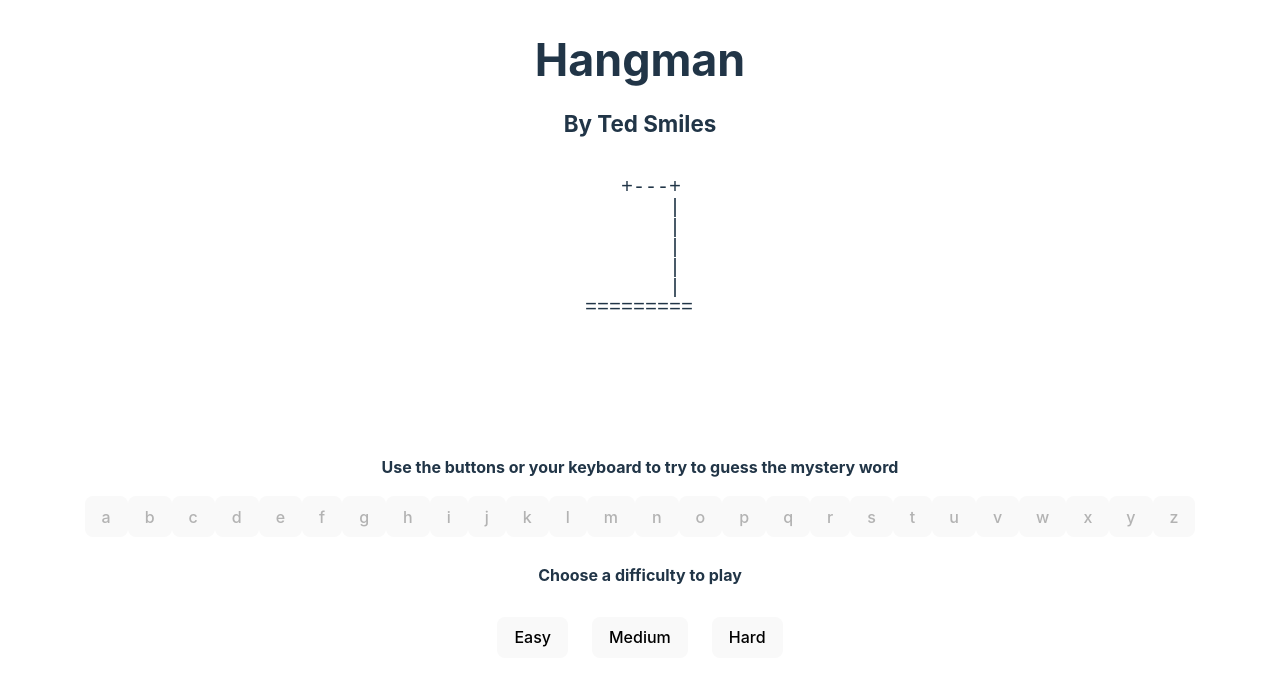
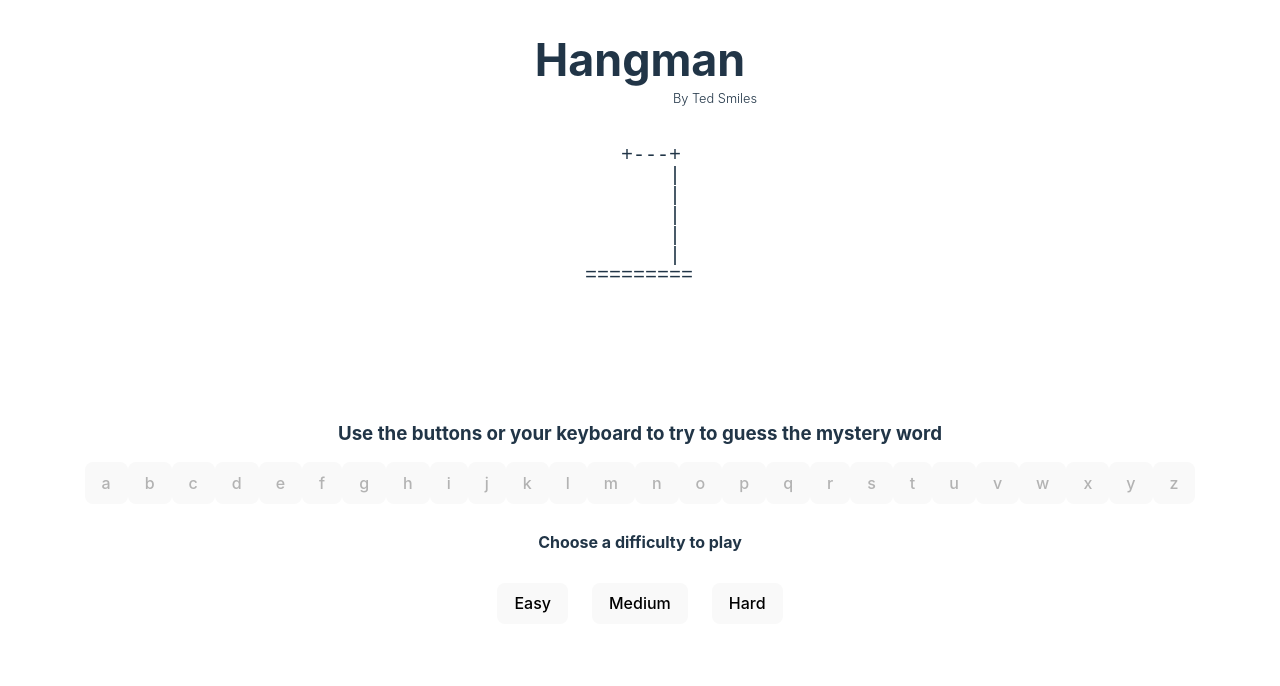
Before and after one commit to Ted-Smiles/hangman, a React (Vite) app: page / in a window 1280 px wide. Shown: the top 686 px of the page. Built offline with nearby package versions, Linux system fonts and the light colour scheme.

Commit message:
final production

```diff
--- a/src/components/Alphabet-buttons.jsx
+++ b/src/components/Alphabet-buttons.jsx
@@ -46,7 +46,7 @@ function AlphabetButtons ({ word, disabledKeys, correct, incorrect, gameOver, ad
 
     return (
         <>
-            <h4>Use the buttons or your keyboard to try to guess the mystery word</h4>
+            <h3>Use the buttons or your keyboard to try to guess the mystery word</h3>
             {alphabet.map((letter, index) => {
                 return (
                     <button
--- a/src/components/Title.jsx
+++ b/src/components/Title.jsx
@@ -2,7 +2,7 @@ function Title () {
     return (
         <>
             <h1>Hangman</h1>
-            <h3>By Ted Smiles</h3>
+            <h2>By Ted Smiles</h2>
         </>
     )
 }
--- a/src/index.css
+++ b/src/index.css
@@ -36,10 +36,13 @@ pre {
 
 h1 {
   font-size: 2.8em;
+  margin-bottom: 0;
 }
 
-h3 {
-  font-size: 1.4em;
+h2 {
+  font-size: 0.8em;
+  padding-left: 150px;
+  font-weight: 300;
 }
 
 button {
```
